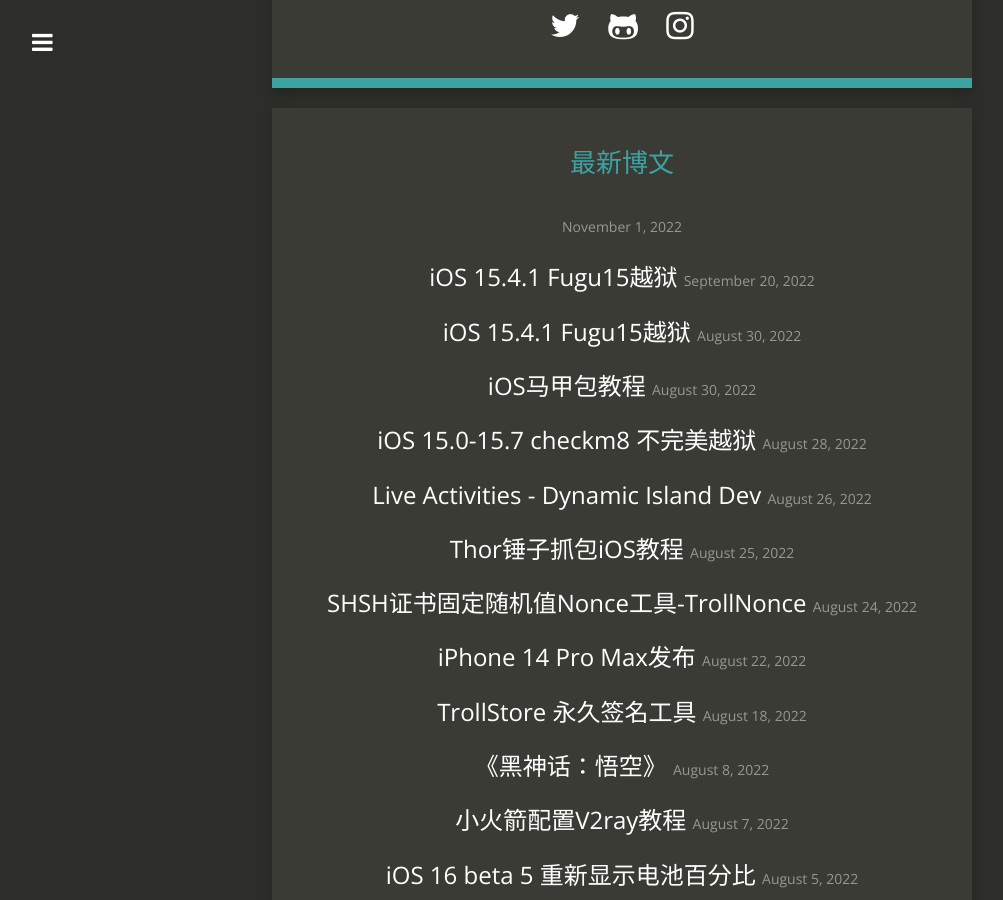
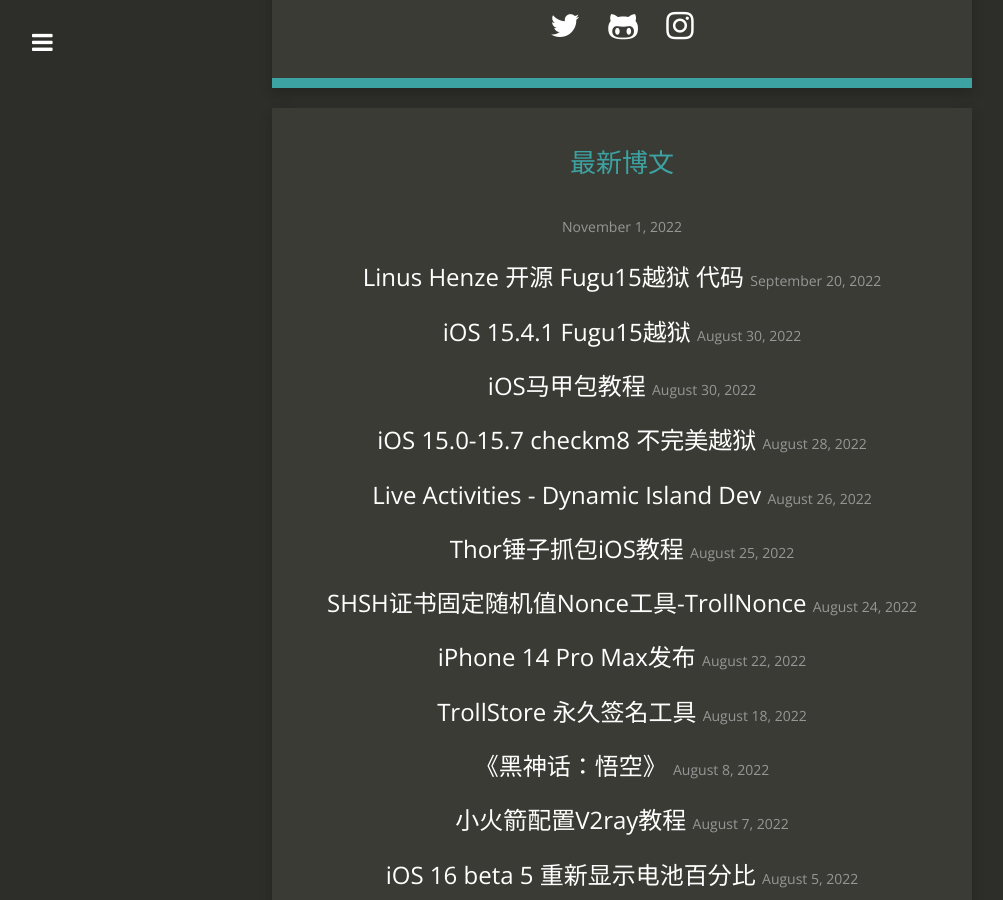
Before and after one commit to XLsn0w/XLsn0w.github.io, a Jekyll site: the page built from index.html, in a window 1280 px wide and 900 px high, scrolled down 382 px. Shown: the whole window, without its empty margins (18-1021 px from the left). Built offline with Jekyll 4.4.1, drawn with Linux system fonts in a browser that asks for light colours; nearby versions of some CDN libraries.

Commit message:
Update 2022-11-01-XLsn0w.md

```diff
--- a/_posts/2022-11-01-XLsn0w.md
+++ b/_posts/2022-11-01-XLsn0w.md
@@ -1,6 +1,6 @@
 ---
 layout:     post
-title:      iOS 15.4.1 Fugu15越狱
+title:      Linus Henze 开源 Fugu15越狱 代码
 date:       2022-09-20 12:31:33
 author:     XLsn0w
 summary:    XLsn0w's Blog
@@ -31,6 +28,6 @@
 以前，用户需要用自己的域名安装一个基于 web 的安装程序，或者将他们的设备连接到 Mac 上，用 Xcode 安装 Fugu15。
 
 公众号Cydiapps  已经发文详细讲解Fugu15
-
+![](https://mmbiz.qpic.cn/mmbiz_jpg/CqwzFPUx3ctCQE939uRUN5Wic0Ix0iblqicWjpdJArHx4M3nibaDTsZXJoAhLUKpHiabgov5iagfkx5VywaiclNdgc0bw/640?wx_fmt=jpeg&wxfrom=5&wx_lazy=1&wx_co=1)
 
 [1]: https://xlsn0w.github.io
```
Also changed, not shown: other parts of _posts/2022-11-01-XLsn0w.md (+0 -3 lines).
